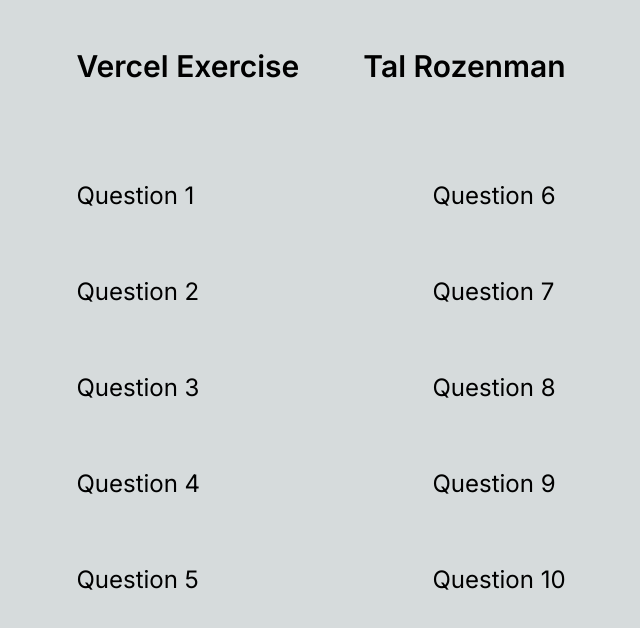
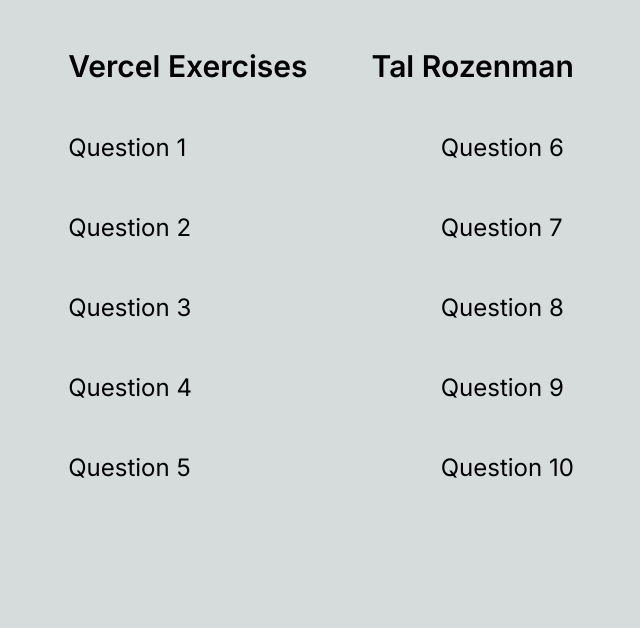
Before and after one commit to Tal-Rozenman/vercel_exercise, a Next.js app: page / in a window 1280 px wide. Shown: the top 628 px of the page, without its empty margins (319-959 px from the left). Built offline with nearby package versions, Linux system fonts and the light colour scheme.

Commit message:
adjusted layout

```diff
--- a/src/app/answers/6/page.tsx
+++ b/src/app/answers/6/page.tsx
@@ -5,7 +5,7 @@
 
 			<p className="mb-2">Hi Customer,</p>
 
-			<p className="mb-2">I truly understand how frustrating it can be when you&apos;re facing issues, especially after putting in hours of work. I want to assure you that we&apos;re on this together, and I&apos;m here to help you get to the bottom of this as swiftly as possible.</p>
+			<p className="mb-2">I  understand your frustration when you&apos;re facing build issues. I want to assure you that I&apos;m here to help you get to the bottom of this as swiftly as possible.</p>
 
 			<p className="mb-2">I&apos;m currently checking our system for any platform-wide issues that could be impacting your build. In the meantime, could you please provide the build logs and the specific error message? Also, if you could point out the part of your code where the build seems to fail, that would be immensely helpful.</p>
 
--- a/src/app/layout.tsx
+++ b/src/app/layout.tsx
@@ -17,10 +17,10 @@
   return (
     <html lang="en">
       <body className={inter.className}>
-        <div className="flex justify-center h-screen">
-        <div className="p-12 max-w-screen mx-auto ">
-          <nav className="text-3xl font-semibold flex gap-16 mb-8">
-            <a href="/">Vercel Exercise</a>
+        <div className="flex justify-center h-screen ">
+        <div className="p-12 max-w-5xl mx-auto">
+          <nav className="text-3xl font-semibold text-center mb-10 ">
+            <a className="mr-16" href="/">Vercel Exercises</a>
             <a href="https://www.linkedin.com/in/tal-rozenman-0b7315a1/">Tal Rozenman</a>
           </nav>
           <main>
--- a/src/app/page.tsx
+++ b/src/app/page.tsx
@@ -2,15 +2,15 @@
 
 export default function Home() {
   return (
-<div className="flex items-center justify-between mt-24">
-    <div className="text-2xl flex flex-col gap-16">
+<div className="flex items-center justify-between mt-12">
+    <div className="text-2xl flex flex-col gap-12">
         <a href="/answers/1">Question 1</a>
         <a href="/answers/2">Question 2</a>
         <a href="/answers/3">Question 3</a>
         <a href="/answers/4">Question 4</a>
         <a href="/answers/5">Question 5</a>
     </div>
-    <div className="text-2xl flex flex-col gap-16">
+    <div className="text-2xl flex flex-col gap-12">
         <a href="/answers/6">Question 6</a>
         <a href="/answers/7">Question 7</a>
         <a href="/answers/8">Question 8</a>
```
